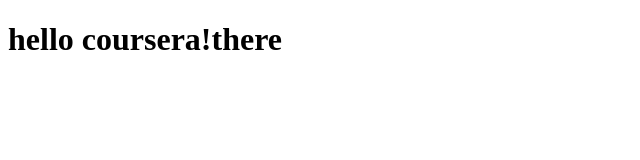
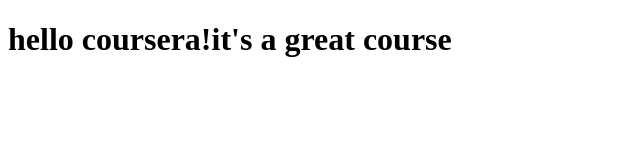
Before and after one commit to ayagrami/coursera-test, a plain HTML site: page site/index.html in a window 1280 px wide. Shown: the whole page, without its empty margins (0-640 px from the left). Drawn offline with Linux system fonts and the light colour scheme.

Commit message:
small addition.

```diff
--- a/site/index.html
+++ b/site/index.html
@@ -6,6 +6,6 @@
 	<title>hello coursera!</title>
 </head>
 <body>
-<h1>hello coursera!there</h1>
+<h1>hello coursera!it's a great course</h1>
 </body>
 </html>
```
